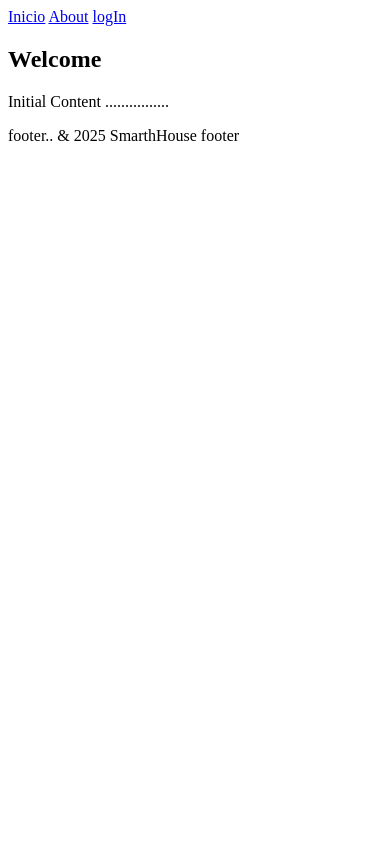
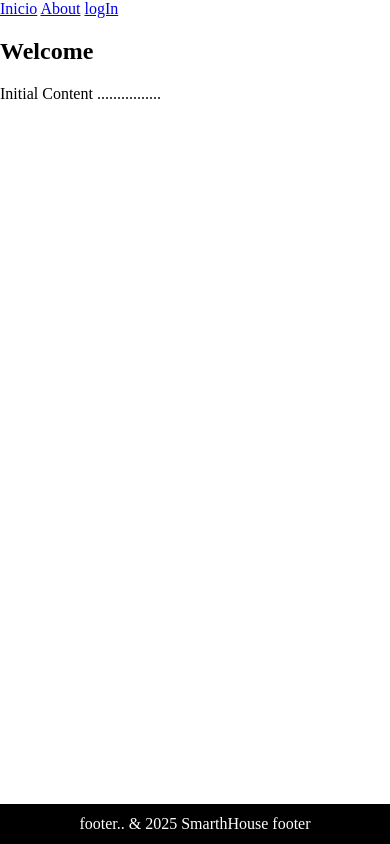
Before and after one commit to SalvadorGonzalezG/SmartHouse, a website with bundled scripts: page index.html in a window 390 px wide. Built offline with nearby package versions, Linux system fonts and the light colour scheme.

Commit message:
adaptando la estructura html de forma responsive

```diff
--- a/index.html
+++ b/index.html
@@ -6,6 +6,7 @@
     <title>SmartHouse</title>
     <link rel="stylesheet" href="/src/css/styles.css">
     <link rel="stylesheet" href="/src/css/login.css">
+    <link rel="stylesheet" href="/src/css/index.css">
 </head>
 <body>
     <!-- Header Fijo-->
--- /dev/null
+++ b/src/css/index.css
@@ -0,0 +1,19 @@
+html{
+    min-height: 100%;
+    position: relative;
+}
+
+body{
+    margin: 0;
+    margin-bottom: 40px;
+}
+footer{
+    background-color: black;
+    position: absolute;
+    bottom: 0;
+    width: 100%;
+    height: 40px;
+    color: white;
+    text-align: center;
+    align-content: center;
+}
```
